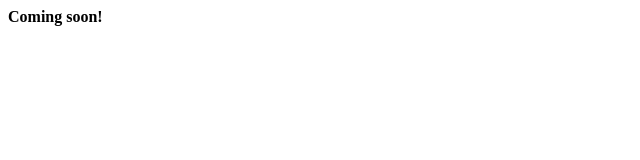
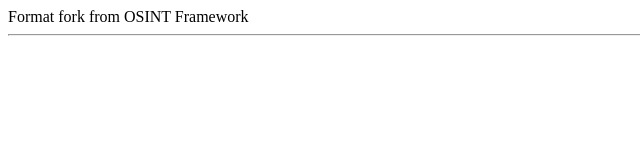
Before and after one commit to 0x4rk0/0x4rk0.github.io, a plain HTML site: page index.html in a window 1280 px wide. Shown: the whole page, without its empty margins (0-640 px from the left). Drawn offline with Linux system fonts and the light colour scheme.

Commit message:
Update index.html

```diff
--- a/index.html
+++ b/index.html
@@ -1,6 +1,22 @@
 <!DOCTYPE html>
-<html lang="en" >
-<head>  <title>Be right back!</title>
-</head>
-  <b>Coming soon!</b>
-</html
+<html>
+  <head>
+    <meta http-equiv="Content-Type" content="text/html;charset=utf-8"/>
+    <link type="text/css" rel="stylesheet" href="css/arf.css"/>
+    <script type="text/javascript" src="js/d3.v3.min.js"></script>
+    <title>0x4rk0 OSINT Toolsk</title>
+  </head>
+
+  <body>
+    <div id="body">
+      <div id="header">
+        Format fork from OSINT Framework
+          <hr/>
+      </div>
+    </div>
+
+    <script src="js/arf.js"></script>
+
+  </body>
+
+</html>
```
